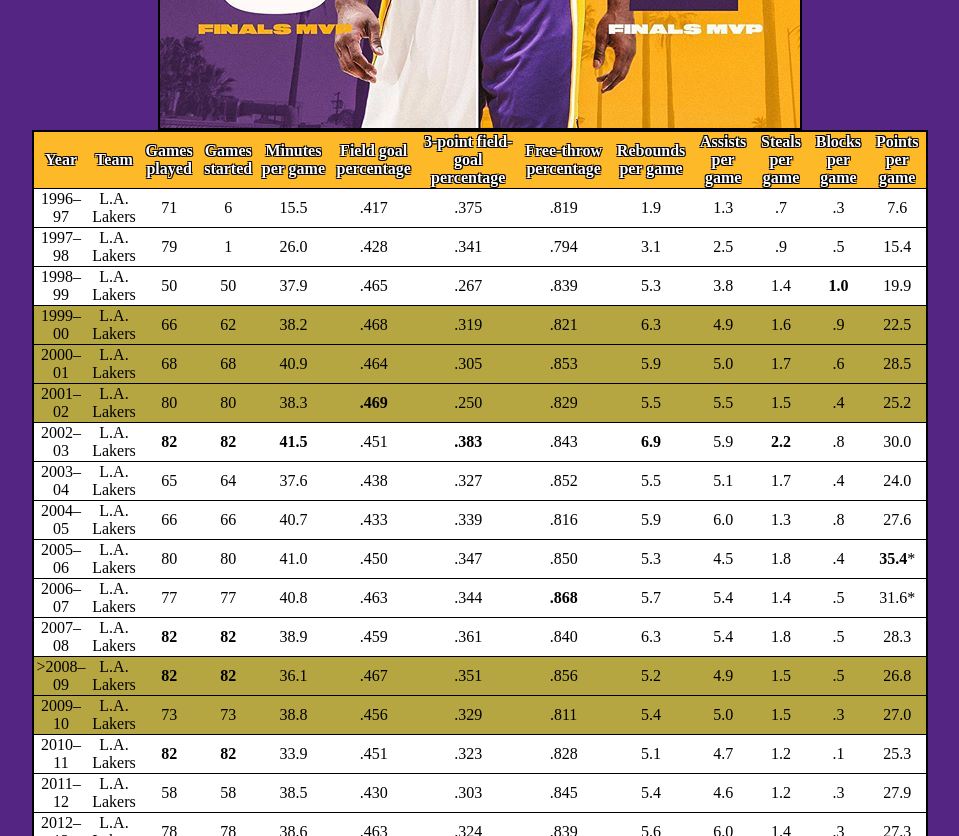
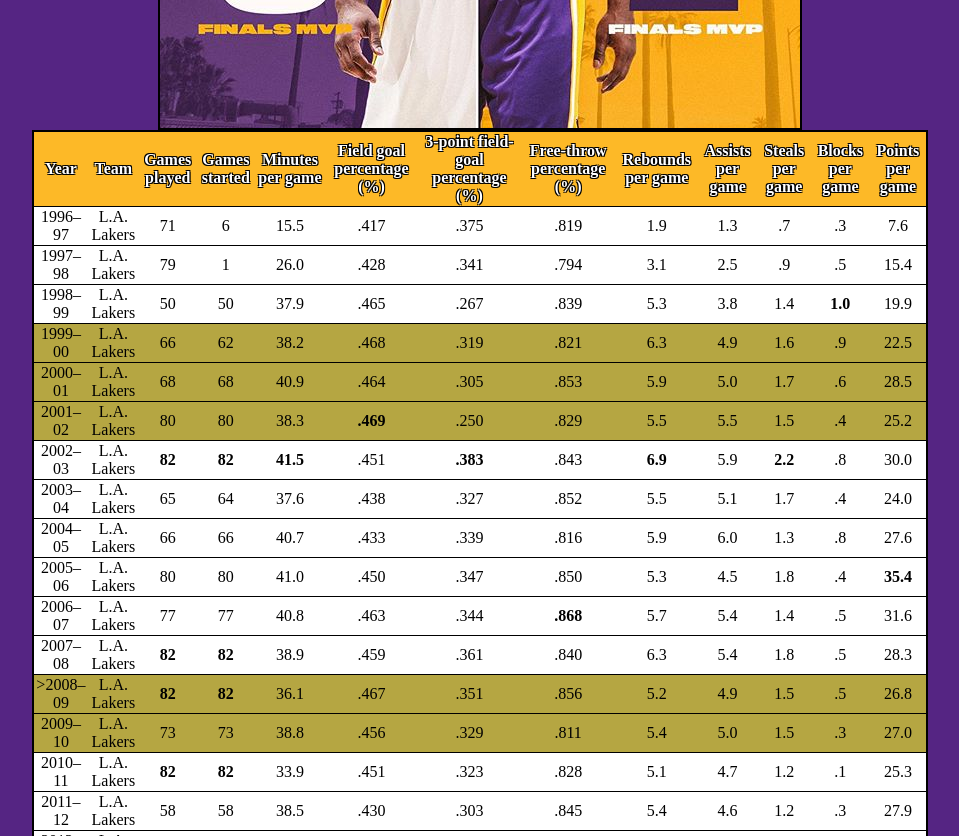
Before and after one commit to KelvinMei/KelvinMei.github.io, a plain HTML site: page stats.html in a window 1280 px wide. Shown: the part 700-1536 px from the top of the page, without its empty margins (160-1119 px from the left). Drawn offline with Linux system fonts and the light colour scheme.

Commit message:
final touches

```diff
--- a/stats.html
+++ b/stats.html
@@ -27,9 +27,9 @@
         <th>Games played</th>
         <th>Games started</th>
         <th>Minutes per game</th>
-        <th>Field goal percentage</th>
-        <th>3-point field-goal percentage</th>
-        <th>Free-throw percentage</th>
+        <th>Field goal percentage (%)</th>
+        <th>3-point field-goal percentage (%)</th>
+        <th>Free-throw percentage (%)</th>
         <th>Rebounds per game</th>
         <th>Assists per game</th>
         <th>Steals per game</th>
@@ -197,7 +197,7 @@
         <td>4.5</td>
         <td>1.8</td>
         <td>.4</td>
-        <td><b>35.4</b>*
+        <td><b>35.4</b>
         </td>
       </tr>
       <tr>
@@ -213,7 +213,7 @@
         <td>5.4</td>
         <td>1.4</td>
         <td>.5</td>
-        <td>31.6*
+        <td>31.6
         </td>
       </tr>
       <tr>
--- a/style.css
+++ b/style.css
@@ -147,8 +147,7 @@ h1 {
   width: 50%;
   margin-left: auto;
   margin-right: auto;
-  border-collapse: collapse;
-  border-spacing: 0;
+  border-spacing: 1px;
   border: 2px solid black;
 }
 
@@ -169,6 +168,8 @@ ul {
 
 p {
   font-family: Georgia, serif;
+  font-weight: bold;
+  text-decoration: underline;
 }
 
 img {
```
